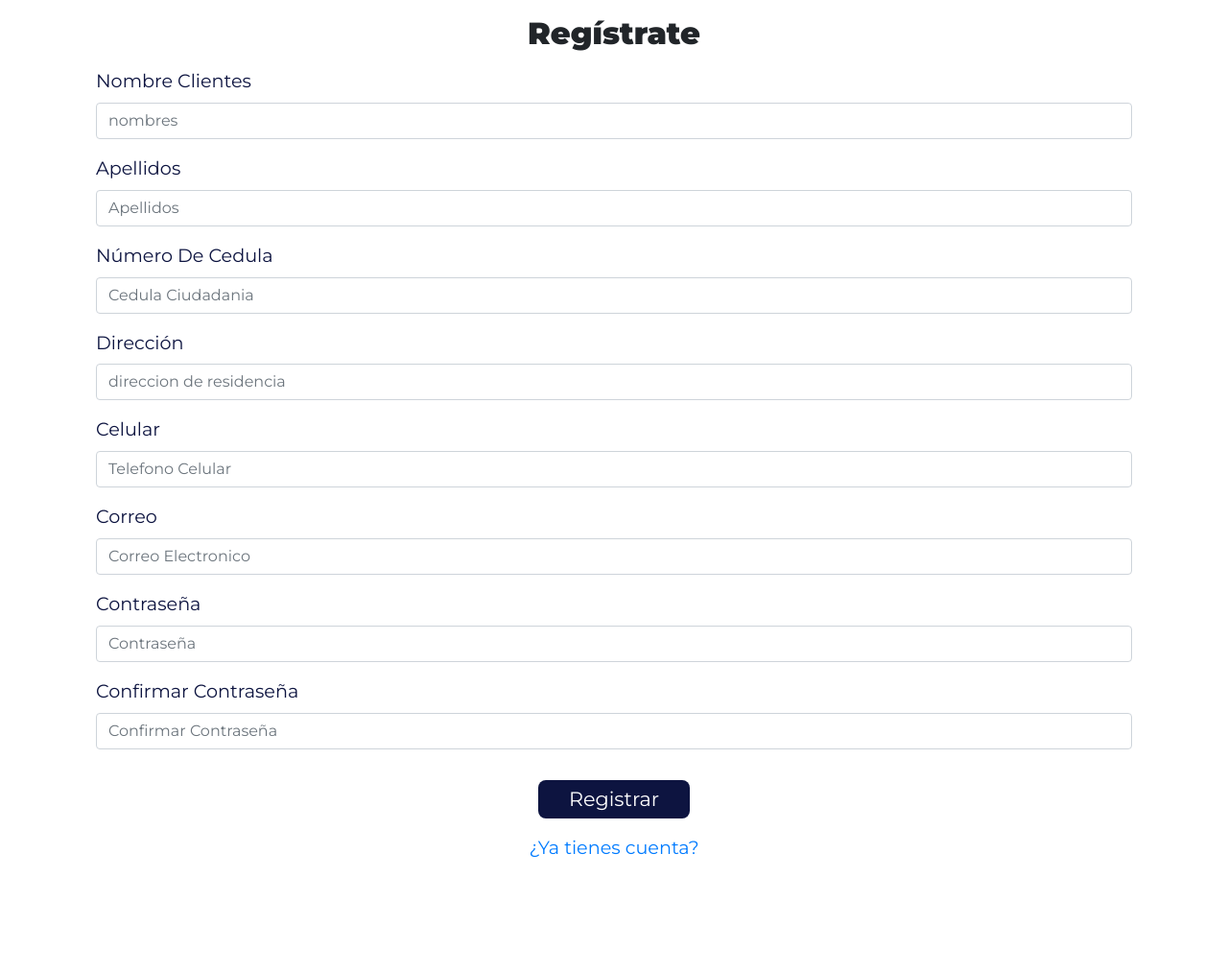
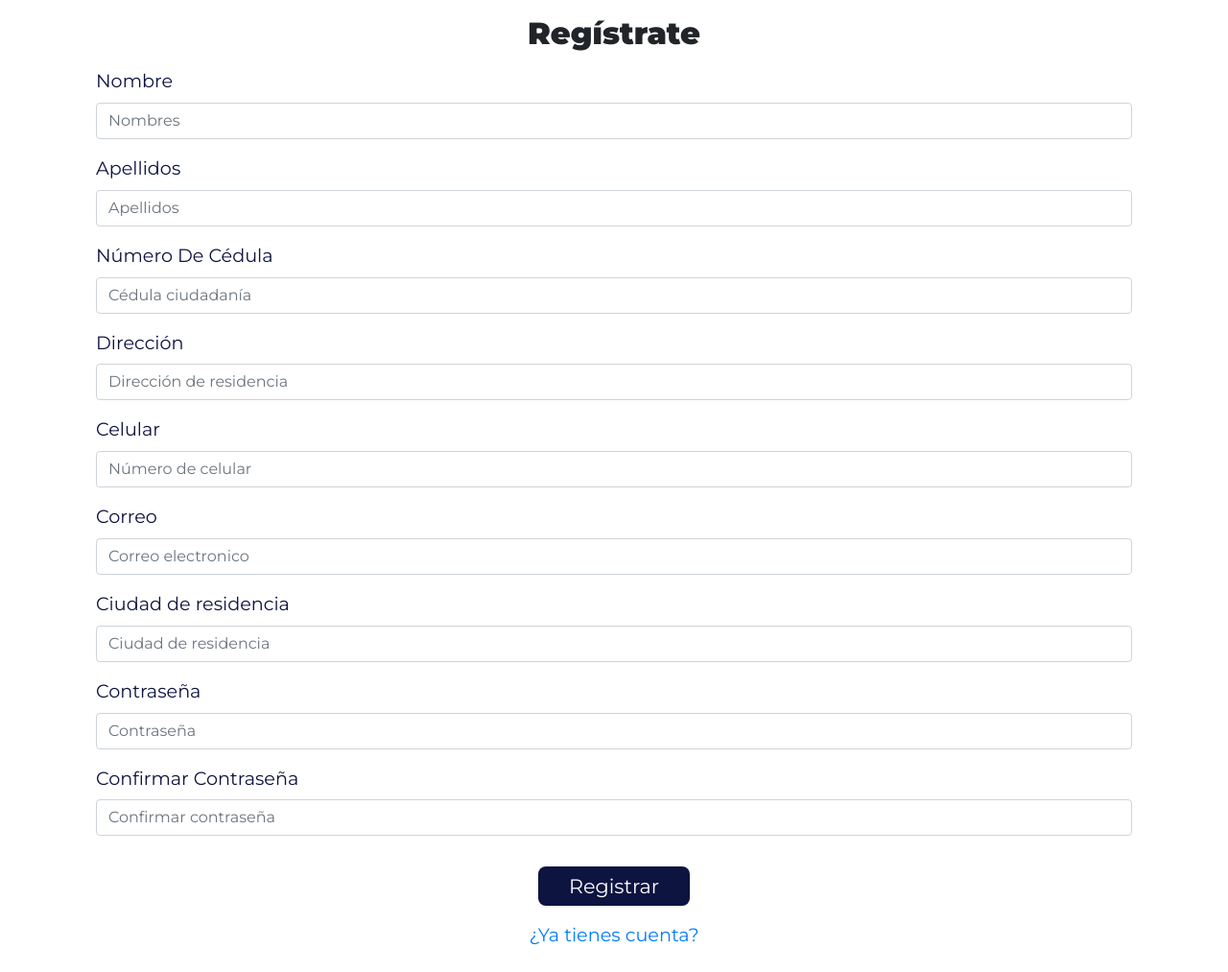
Before and after one commit to sgiraldo776/eco-car-wash, a PHP site: page /eco-car-wash/Cliente/usuario/form_cliente.php in a window 1280 px wide. Shown: the part 80-1093 px from the top of the page at 96% size. Before the commit the page ends 973 px from the top, so only its background shows below. Run offline with PHP 8.4, Linux system fonts and the light colour scheme; some libraries are stand-ins or nearby versions.

Commit message:
Registro cliente con ciudad de residencia

```diff
--- a/Admin/insumos/form_Insumo.php
+++ b/Admin/insumos/form_Insumo.php
@@ -21,7 +21,7 @@
         <!-- Ionic icons -->
         <link href="https://unpkg.com/ionicons@4.5.10-0/dist/css/ionicons.min.css" rel="stylesheet">
 
-        <link rel="icon" type="image/png" href="img/icono-pag.png">
+        <link rel="icon" type="image/png" href="../../img/icono-pag.png">
 
         <title>Formulario Insumos</title>
     </head>
--- a/Admin/parqueadero/parqueadero-hra/form-parqueadero-hra.php
+++ b/Admin/parqueadero/parqueadero-hra/form-parqueadero-hra.php
@@ -18,6 +18,7 @@
 
     <!-- Ionic icons -->
     <link href="https://unpkg.com/ionicons@4.5.10-0/dist/css/ionicons.min.css" rel="stylesheet">
+    <link rel="icon" type="image/png" href="../../../img/icono-pag.png">
     <title>Parqueadero Hora</title>
 </head>
 
--- a/Admin/parqueadero/parqueadero-mes/form-parqueadero-mes.php
+++ b/Admin/parqueadero/parqueadero-mes/form-parqueadero-mes.php
@@ -17,6 +17,7 @@
 
     <!-- Ionic icons -->
     <link href="https://unpkg.com/ionicons@4.5.10-0/dist/css/ionicons.min.css" rel="stylesheet">
+    <link rel="icon" type="image/png" href="../../../img/icono-pag.png">
     <title>Parqueadero Hora</title>
 </head>
 
--- a/Cliente/login/frm_login.php
+++ b/Cliente/login/frm_login.php
@@ -14,6 +14,7 @@
 
     <!-- Font Awesome -->
     <script src="https://kit.fontawesome.com/f599362e7b.js" crossorigin="anonymous"></script>
+    <link rel="icon" type="image/png" href="../../img/icono-pag.png">
 
     <link rel="stylesheet" href="../../css/estilos.css">
 </head>
--- a/Cliente/login/login.php
+++ b/Cliente/login/login.php
@@ -5,7 +5,7 @@
 
     $Usuario = $_POST['correo'];
     $Contraseña = $_POST['contr'];
-    //$Contraseña=hash("sha256", $Contraseña); QUITAR EL COMENTARIO CUANDO EL LOGIN ESTÉ LISTO
+    $Contraseña=hash("sha256", $Contraseña); //QUITAR EL COMENTARIO CUANDO EL LOGIN ESTÉ LISTO
 
     $sel = $conn->query("SELECT * FROM tblusuario WHERE Username='$Usuario' AND Password='$Contraseña'");
 
--- a/Cliente/reservas/reservas.php
+++ b/Cliente/reservas/reservas.php
@@ -8,6 +8,7 @@
     <link rel="stylesheet" href="https://maxcdn.bootstrapcdn.com/bootstrap/4.0.0/css/bootstrap.min.css" integrity="sha384-Gn5384xqQ1aoWXA+058RXPxPg6fy4IWvTNh0E263XmFcJlSAwiGgFAW/dAiS6JXm" crossorigin="anonymous">
     <!-- Google Fonts -->
     <link href="https://fonts.googleapis.com/css2?family=Montserrat:wght@400;900&display=swap" rel="stylesheet">
+    <link rel="icon" type="image/png" href="../../img/icono-pag.png">
 
     <link rel="stylesheet" href="../../css/estilos.css">
 
--- a/Cliente/usuario/form_cliente.php
+++ b/Cliente/usuario/form_cliente.php
@@ -14,7 +14,7 @@
     <!-- Font Awesome -->
     <script src="https://kit.fontawesome.com/f599362e7b.js" crossorigin="anonymous"></script>
 
-    <link rel="icon" type="image/png" href="img/icono-pag.png">
+    <link rel="icon" type="image/png" href="../../img/icono-pag.png">
 
     <link rel="stylesheet" href="../../css/estilos.css">
 
@@ -35,50 +35,55 @@ include '../../conexion.php';
         </nav>
 
         <div class="container mt-3">
-            <form action="ingresar_cliente.php " method="post " class="col-12 ">
+            <form action="ingresar_cliente.php" method="POST" class="col-12">
 
                 <div class="text-center mb-3">
                     <h2>Regístrate</h2>
                 </div>
 
-                <div class="form-group ">
-                    <label>Nombre Clientes</label>
-                    <input type="text " class="form-control " name="nombres " placeholder="nombres ">
+                <div class="form-group">
+                    <label>Nombre</label>
+                    <input type="text" class="form-control" name="nombres" placeholder="Nombres">
                 </div>
-                <div class="form-group ">
+                <div class="form-group">
                     <label>Apellidos</label>
-                    <input type="text " class="form-control " name="apellidos " placeholder="Apellidos ">
+                    <input type="text" class="form-control" name="apellidos" placeholder="Apellidos">
                 </div>
 
-                <div class="form-group ">
-                    <label>Número De Cedula</label>
-                    <input type="text " class="form-control " name="identificacion " placeholder="Cedula Ciudadania ">
+                <div class="form-group">
+                    <label>Número De Cédula</label>
+                    <input type="text" class="form-control" name="identificacion" placeholder="Cédula ciudadanía">
                 </div>
 
-                <div class="form-group ">
+                <div class="form-group">
                     <label>Dirección</label>
-                    <input type="text " class="form-control " name="direccion " placeholder="direccion de residencia ">
+                    <input type="text" class="form-control" name="direccion" placeholder="Dirección de residencia">
                 </div>
-                <div class="form-group ">
+                <div class="form-group">
                     <label>Celular</label>
-                    <input type="text " class="form-control " name="celular " placeholder="Telefono Celular ">
+                    <input type="text" class="form-control" name="celular" placeholder="Número de celular">
                 </div>
-                <div class="form-group ">
+                <div class="form-group">
                     <label>Correo</label>
-                    <input type="email " class="form-control " name="correo " placeholder="Correo Electronico ">
+                    <input type="email" class="form-control" name="correo" placeholder="Correo electronico">
                 </div>
 
-                <div class="form-group ">
+                <div class="form-group">
+                    <label>Ciudad de residencia</label>
+                    <input type="text" class="form-control" name="ciudad" placeholder="Ciudad de residencia">
+                </div>
+
+                <div class="form-group">
                     <label>Contraseña</label>
-                    <input type="password " class="form-control " name="contra1 " placeholder="Contraseña ">
+                    <input type="password" class="form-control" name="contra1" placeholder="Contraseña">
                 </div>
-                <div class="form-group ">
+                <div class="form-group">
                     <label>Confirmar Contraseña</label>
-                    <input type="password " class="form-control " name="contra2 " placeholder="Confirmar Contraseña ">
+                    <input type="password" class="form-control" name="contra2" placeholder="Confirmar contraseña">
                 </div>
 
                 <div class="text-center mb-3">
-                    <button type="submit " class="btn btn-color ">Registrar</button>
+                    <button type="submit" class="btn btn-color">Registrar</button>
                 </div>
 
                 <div class="col-12 text-center mb-4">
--- a/Cliente/vehiculo/form_vehic.php
+++ b/Cliente/vehiculo/form_vehic.php
@@ -11,6 +11,7 @@
 
     <!-- Google Fonts -->
     <link href="https://fonts.googleapis.com/css2?family=Montserrat:wght@400;900&display=swap" rel="stylesheet">
+    <link rel="icon" type="image/png" href="../../img/icono-pag.png">
 
     <link rel="stylesheet" href="../../css/estilos.css">
 </head>
--- a/admin/servicios/form_servicios.php
+++ b/admin/servicios/form_servicios.php
@@ -17,6 +17,7 @@
 
     <!-- Ionic icons -->
     <link href="https://unpkg.com/ionicons@4.5.10-0/dist/css/ionicons.min.css" rel="stylesheet">
+    <link rel="icon" type="image/png" href="../../img/icono-pag.png">
     <title>Formulario Servicios</title>
 </head>
 <body>
--- a/conexion.php
+++ b/conexion.php
@@ -4,5 +4,6 @@ $conn = new mysqli('localhost','root','','car_wash');
 
 // $conn = new mysqli('localhost','root','','car_wash','33065');
 
-$URL = "http://localhost/eco-car-wash/";
+//$URL = "http://localhost/eco-car-wash/";
+$URL = "http://localhost/GIT/eco-car-wash/";
 ?>
--- a/vistas/contactenos/contacto.php
+++ b/vistas/contactenos/contacto.php
@@ -30,6 +30,7 @@
 
     <!-- Font Awesome -->
     <script src="https://kit.fontawesome.com/f599362e7b.js" crossorigin="anonymous"></script>
+    <link rel="icon" type="image/png" href="../../img/icono-pag.png">
 
     <link rel="stylesheet" href="../../css/estilos.css">
 </head>
--- a/vistas/nosotros/nosotros.php
+++ b/vistas/nosotros/nosotros.php
@@ -14,6 +14,7 @@
 
     <!-- Font Awesome -->
     <script src="https://kit.fontawesome.com/f599362e7b.js" crossorigin="anonymous"></script>
+    <link rel="icon" type="image/png" href="../../img/icono-pag.png">
 
     <link rel="stylesheet" href="../../css/estilos.css">
 </head>
--- a/vistas/servicios/lavado/lavado.php
+++ b/vistas/servicios/lavado/lavado.php
@@ -14,6 +14,7 @@
 
     <!-- Font Awesome -->
     <script src="https://kit.fontawesome.com/f599362e7b.js" crossorigin="anonymous"></script>
+    <link rel="icon" type="image/png" href="../../../img/icono-pag.png">
 
     <link rel="stylesheet" href="../../../css/estilos.css">
 </head>
@@ -51,7 +52,7 @@
                         <button class="dropdown-item" type="button">Reservas</button>
                         <button class="dropdown-item" type="button">Parqueo</button>
                         <div class="dropdown-divider"></div>
-                        <button class="dropdown-item" type="button">Cerrar Sección</button>
+                        <button class="dropdown-item" type="button">Cerrar Sesión</button>
                     </div>
                 </div>
             </ul>
@@ -100,7 +101,7 @@
                     <div class="form-group">
                         <label>Fecha de inicio mensualidad</label>
                         <input class="form-control" type="datetime-local" name="hora">
-                        <small class="form-text text-muted">La hora de ingreso se rellena automaticamente</small>
+                        <small class="form-text text-muted">La hora de ingreso se rellena automáticamente</small>
                     </div>
 
                     <div class="form-group text-center mt-3 mb-5">
--- a/vistas/servicios/parqueo/parqueo.php
+++ b/vistas/servicios/parqueo/parqueo.php
@@ -14,6 +14,8 @@
 
     <!-- Font Awesome -->
     <script src="https://kit.fontawesome.com/f599362e7b.js" crossorigin="anonymous"></script>
+
+    <link rel="icon" type="image/png" href="../../../img/icono-pag.png">
 
     <link rel="stylesheet" href="../../../css/estilos.css">
 </head>
@@ -51,7 +53,7 @@
                         <button class="dropdown-item" type="button">Reservas</button>
                         <button class="dropdown-item" type="button">Parqueo</button>
                         <div class="dropdown-divider"></div>
-                        <button class="dropdown-item" type="button">Cerrar Sección</button>
+                        <button class="dropdown-item" type="button">Cerrar Sesión</button>
                     </div>
                 </div>
             </ul>
--- a/vistas/servicios/servicios.php
+++ b/vistas/servicios/servicios.php
@@ -14,6 +14,8 @@
 
     <!-- Font Awesome -->
     <script src="https://kit.fontawesome.com/f599362e7b.js" crossorigin="anonymous"></script>
+
+    <link rel="icon" type="image/png" href="../../img/icono-pag.png">
 
     <link rel="stylesheet" href="../../css/estilos.css">
 </head>
@@ -50,7 +52,7 @@
                         <button class="dropdown-item" type="button">Reservas</button>
                         <button class="dropdown-item" type="button">Parqueo</button>
                         <div class="dropdown-divider"></div>
-                        <button class="dropdown-item" type="button">Cerrar Sección</button>
+                        <button class="dropdown-item" type="button">Cerrar Sesión</button>
                     </div>
                 </div>
             </ul>
```
Also changed, not shown: Cliente/usuario/ingresar_cliente.php (+5 -3 lines), vistas/servicios/reparacion/reparacion.php (+5 -3 lines).
